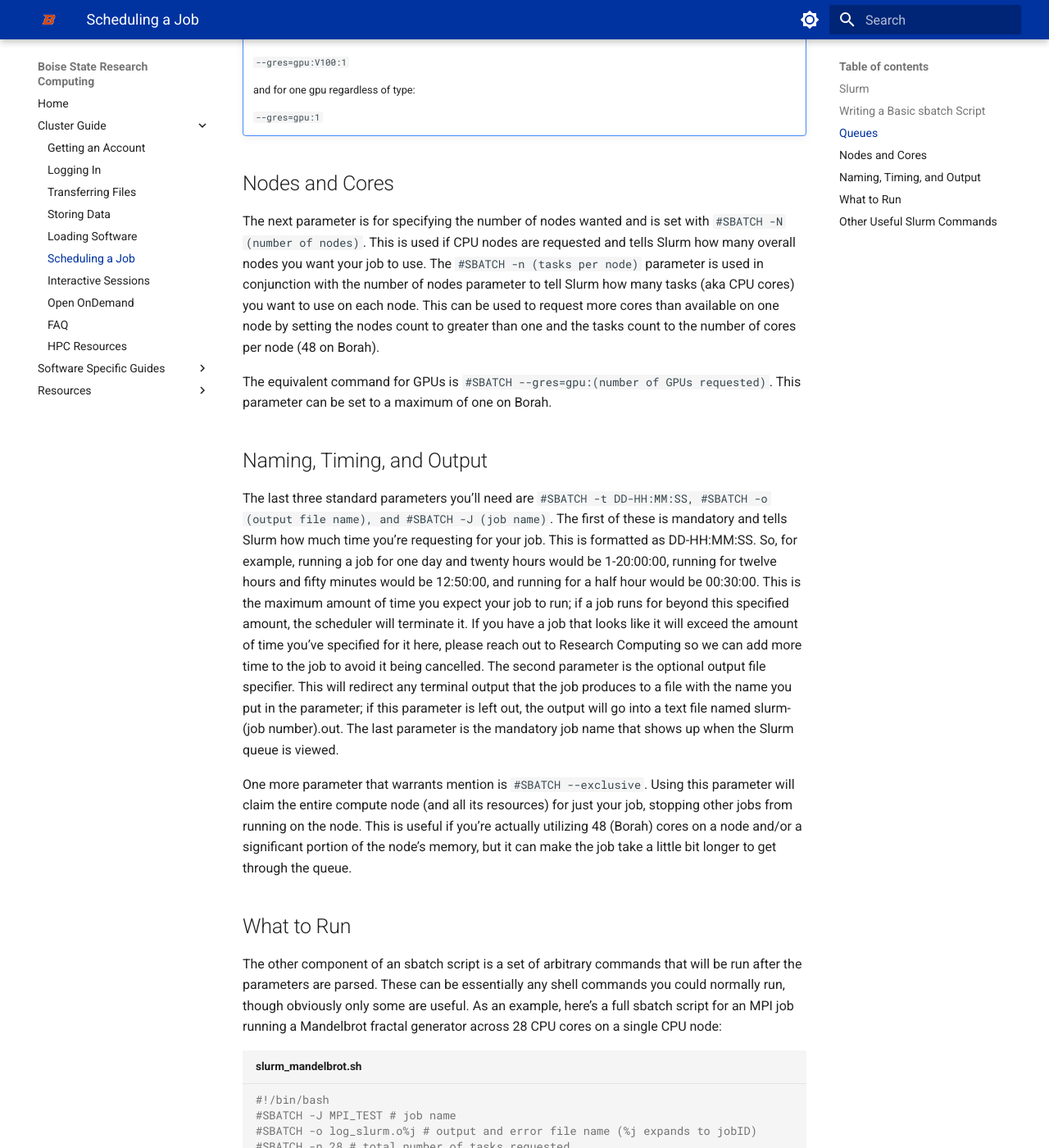
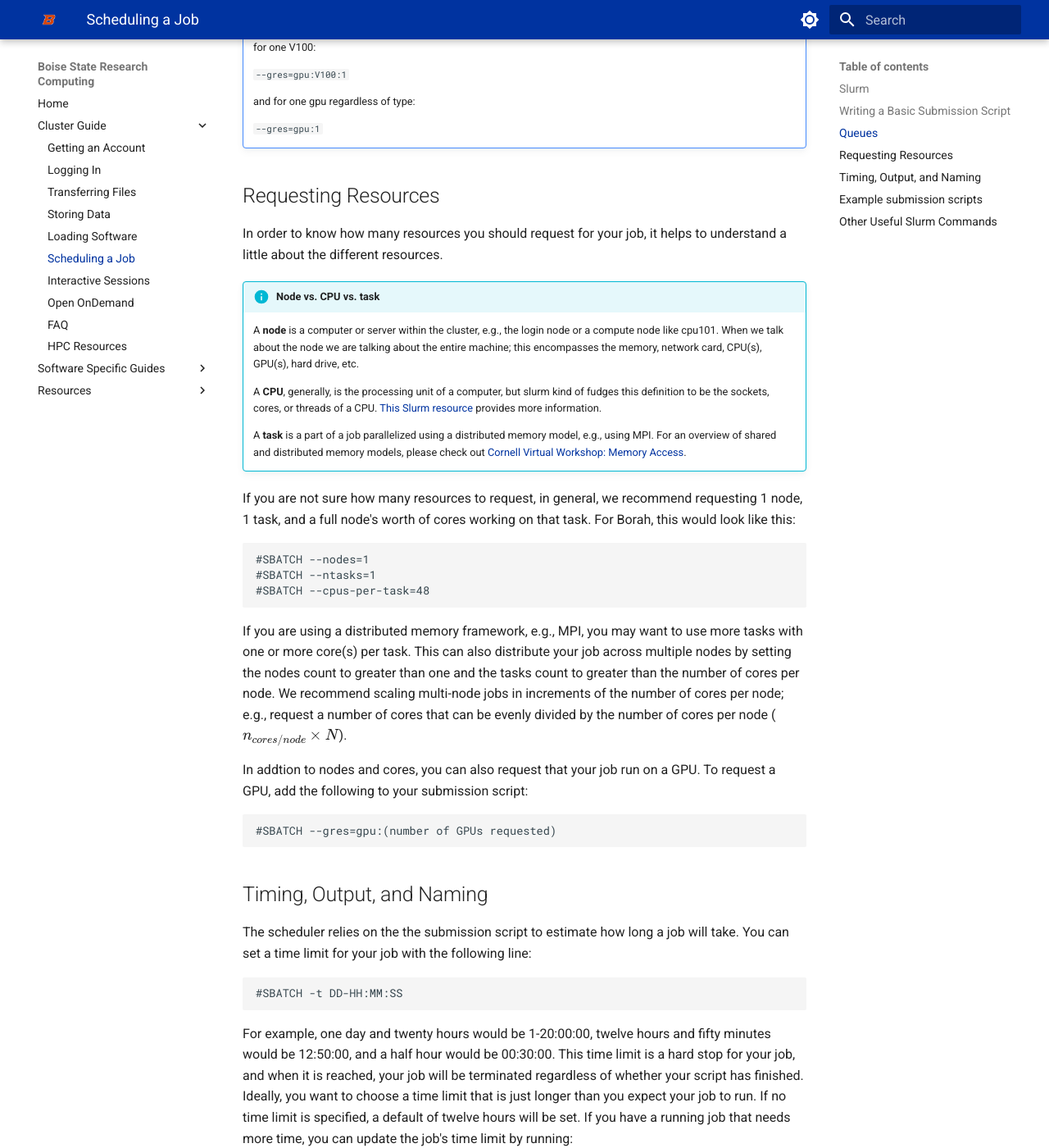
Before and after one commit to bsurc/docs, an MkDocs documentation site: the page built from docs/scheduling.md, in a window 1280 px wide and 1400 px high, scrolled down 1813 px. Shown: the whole window at 82% size. Built offline with MkDocs 1.6.1 and Material for MkDocs 9.7.7, drawn with Linux system fonts in a browser that asks for light colours; some of the changed text lies outside the part shown.

Commit message:
Update scheduling a job to be more current, more links

````diff
--- a/docs/scheduling.md
+++ b/docs/scheduling.md
@@ -3,48 +3,71 @@
 ## Slurm
 
 The clusters run jobs based on a queue system provided by the software Slurm.
-Jobs are submitted on a cluster to this scheduling software, assessed for priority, and then run on that cluster in order of priority.
-Priority is decided based on a few factors, such as how many jobs the user has run during that month on that cluster, how much time is requested for the job, how many cores and nodes are requested, and how long the job has waited.
+Jobs are submitted to this scheduling software, assessed for priority, and then
+run on that cluster in order of priority.
+Priority is decided based on a few factors, such as how many jobs the user has
+run during that month on that cluster, how much time is requested for the job,
+how many cores and nodes are requested, and how long the job has waited.
 Individual user priority is reset at the start of every month.
 
-Jobs must be run through the job scheduler – those not run through the scheduler will be automatically stopped by the system as the high CPU usage from a computational task could cause instability and crashes when other vital system processes then have to compete for resources.
+Jobs must be run through the scheduler – those not run through the scheduler
+will be automatically stopped by the system as the high CPU usage from a
+computational task could cause instability and crashes when other vital system
+processes then have to compete for resources.
 
-Jobs submitted to Slurm are specified with what’s called an “sbatch script”, which is essentially a set of commands and parameters that are passed to and then run by Slurm that become the job.
-These commands can include shell commands, the running of script files by other programs like R or Python, or running specific pieces of software.
 
-## Writing a Basic sbatch Script
+## Writing a Basic Submission Script
 
-An sbatch script contains two components: a set of sbatch parameters and the commands to be executed.
-The first of these tells Slurm some of the parameters about how the job should be run, the second tells it what to run.
-There are a wide variety of different sbatch parameters that can be specified, but only a few are relevant in most cases.
+Jobs scripts can be submitted to the scheduler using the command `sbatch`.
+These job scripts (sometimes called "batch scripts", "sbatch scripts", or
+"submission scripts") start with a header containing slurm parameters; the
+lines will all start with `#SBATCH`. These slurm parameters tell the scheduler
+how to allocate resources, and terminal commands, which are the commands you
+actually want to run: including shell commands, running scripts through other
+programs like R or Python, or calling specific software.
+Here we will discuss the slurm parameters and provide some basic options to help
+you get started, but please see the
+[Slurm sbatch documentation](https://slurm.schedmd.com/sbatch.html) for a
+full list of options.
 
 ## Queues
 
-The first of these parameters is the queue, also known as partition, parameter.
-Specified by the line `#SBATCH -p (partition name)` in the sbatch script, this parameter tells Slurm which queue (or partition) the job should be run in.
-You can view the queues available to you using the `sinfo` command.
+The queue (or partition) parameter tells the scheduler which queue the job
+should be submitted to and is specified as follows:
+```
+#SBATCH -p (partition name)
+```
+You can view the queues available to you from the command line using `sinfo`.
+The following table provides information about the queues on Borah:
 
 !!! warning
 
-    “Preemptable” means that jobs submitted to this queue can be stopped and requeued if a higher priority job needs the resources. If the software you are using makes use of checkpointing, i.e., writing out intermediate data so the job doesn't need to restart from the beginning, you can make the best use of these queues.
+    “Preemptable” means that jobs submitted to this queue can be stopped and
+    requeued if a higher priority job needs the resources. If the software you
+    are using makes use of checkpointing, i.e., writing out intermediate data so
+    the job doesn't need to restart from the beginning, you can make the best
+    use of these queues.
 
-The following are the queues available on Borah:
 
 | Queue    | Node Type | Max Nodes/User | Time limit (days) | Preemptable? | Total nodes |
 | :---     | :---      | :---           | :---              | :---         | :---        |
-| bsudfq   | CPU       | 8              | inifinite         | No           | 40          |
-| short    | CPU       | 72             | 2                 | Yes          | 72          |
-| gpu      | GPU       | 2              | infinite          | No           | 4           |
+| bsudfq   | CPU       | 8              | 28                | No           | 38          |
+| short    | CPU       | 39             | 7                 | Yes          | 39          |
+| gpu      | GPU       | 2              | 7                 | No           | 4           |
 | shortgpu | GPU       | 5              | 7                 | Yes          | 5           |
-| bigmem   | CPU (768 GB of RAM)| 1     | infinite          | No           | 1           |
+| bigmem   | CPU (768 GB of RAM)| 1     | 7                 | No           | 1           |
 
 !!! info "Borah hardware specifications"
 
-    Each CPU and GPU node has two Intel Xeon Gold 6252 2.1G 24 core processors, for a total of 48 cores per node. CPU nodes have 192GB and GPU nodes have 384GB of memory. Additionally, each GPU node has 2 NVIDIA Tesla V100 GPUs.
+    Each CPU and GPU node has two Intel Xeon Gold 6252 2.1G 24 core processors,
+    for a total of 48 cores per node. CPU nodes have 192GB and GPU nodes have
+    384GB of memory. Additionally, each GPU node has 2 NVIDIA Tesla V100 GPUs.
 
 !!! note "Note about shortgpu queue"
 
-    The shortgpu partition contains 8 NVidia V100 gpus and 8 NVidia Quadro RTX8000 gpus. If you would like to run on a specific gpu type, you can add the following to your slurm scripts:
+    The shortgpu partition contains 8 NVidia V100 gpus and 8 NVidia Quadro
+    RTX8000 gpus. If you would like to run on a specific gpu type, you can add
+    the following to your slurm scripts:
     for one RTX8000:
 
     `--gres=gpu:RTX8000:1`
@@ -57,95 +80,190 @@ The following are the queues available on Borah:
 
     `--gres=gpu:1`
 
-## Nodes and Cores
+## Requesting Resources
 
-The next parameter is for specifying the number of nodes wanted and is set with `#SBATCH -N (number of nodes)`.
-This is used if CPU nodes are requested and tells Slurm how many overall nodes you want your job to use.
-The `#SBATCH -n (tasks per node)` parameter is used in conjunction with the number of nodes parameter to tell Slurm how many tasks (aka CPU cores) you want to use on each node.
-This can be used to request more cores than available on one node by setting the nodes count to greater than one and the tasks count to the number of cores per node (48 on Borah).
+In order to know how many resources you should request for your job, it helps to
+understand a little about the different resources.
 
-The equivalent command for GPUs is `#SBATCH --gres=gpu:(number of GPUs requested)`.
-This parameter can be set to a maximum of one on Borah.
+!!! info "Node vs. CPU vs. task"
 
-## Naming, Timing, and Output
+    A **node** is a computer or server within the cluster, e.g., the login node
+    or a compute node like cpu101.
+    When we talk about the node we are talking about the entire machine; this
+    encompasses the memory, network card, CPU(s), GPU(s), hard drive, etc.
 
-The last three standard parameters you’ll need are `#SBATCH -t DD-HH:MM:SS, #SBATCH -o (output file name), and #SBATCH -J (job name)`.
-The first of these is mandatory and tells Slurm how much time you’re requesting for your job.
-This is formatted as DD-HH:MM:SS.
-So, for example, running a job for one day and twenty hours would be 1-20:00:00, running for twelve hours and fifty minutes would be 12:50:00, and running for a half hour would be 00:30:00.
-This is the maximum amount of time you expect your job to run; if a job runs for beyond this specified amount, the scheduler will terminate it.
-If you have a job that looks like it will exceed the amount of time you’ve specified for it here, please reach out to Research Computing so we can add more time to the job to avoid it being cancelled.
-The second parameter is the optional output file specifier.
-This will redirect any terminal output that the job produces to a file with the name you put in the parameter; if this parameter is left out, the output will go into a text file named slurm-(job number).out.
-The last parameter is the mandatory job name that shows up when the Slurm queue is viewed.
+    A **CPU**, generally, is the processing unit of a computer, but slurm kind
+    of fudges this definition to be the sockets, cores, or threads of a CPU.
+    [This Slurm resource](https://slurm.schedmd.com/cpu_management.html) provides
+    more information.
 
-One more parameter that warrants mention is `#SBATCH --exclusive`.
-Using this parameter will claim the entire compute node (and all its resources) for just your job, stopping other jobs from running on the node.
-This is useful if you’re actually utilizing 48 (Borah) cores on a node and/or a significant portion of the node’s memory, but it can make the job take a little bit longer to get through the queue.
+    A **task** is a part of a job parallelized using a distributed memory model,
+    e.g., using MPI.
+    For an overview of shared and distributed memory models, please check out
+    [Cornell Virtual Workshop: Memory Access](https://cvw.cac.cornell.edu/parallel/memory-access/index).
 
-## What to Run
+If you are not sure how many resources to request, in general,  we recommend
+requesting 1 node, 1 task, and a full node's worth of cores working on that
+task. For Borah, this would look like this:
 
-The other component of an sbatch script is a set of arbitrary commands that will be run after the parameters are parsed.
-These can be essentially any shell commands you could normally run, though obviously only some are useful.
-As an example, here’s a full sbatch script for an MPI job running a Mandelbrot fractal generator across 28 CPU cores on a single CPU node:
-
-
-``` bash title="slurm_mandelbrot.sh"
-#!/bin/bash
-#SBATCH -J MPI_TEST # job name
-#SBATCH -o log_slurm.o%j # output and error file name (%j expands to jobID)
-#SBATCH -n 28 # total number of tasks requested
-#SBATCH -N 1 # number of nodes you want to run on
-#SBATCH -p defq # queue (partition)
-#SBATCH -t 12:00:00 # run time (hh:mm:ss) - 12.0 hours in this example.
-
-module load slurm
-module load gcc
-module load mpich/ge/gcc/64/3.2.1
-mpirun -np 28 ./mandelbrot
+```
+#SBATCH --nodes=1
+#SBATCH --ntasks=1
+#SBATCH --cpus-per-task=48
 ```
 
-As another example, here’s a full sbatch script for a CUDA job running a Mandelbrot fractal generator on a single GPU node:
+If you are using a distributed memory framework, e.g., MPI, you may want to use
+more tasks with one or more core(s) per task.
+This can also distribute your job across multiple nodes by setting the nodes
+count to greater than one and the tasks count to greater than the number of cores
+per node.
+We recommend scaling multi-node jobs in increments of the number of cores per
+node; e.g., request a number of cores that can be evenly divided by the number
+of cores per node ($n_{cores/node} \times N$).
 
-``` bash title="slurm_cumandy.sh"
-#!/bin/bash
-#SBATCH -J CUDA_TEST # job name
-#SBATCH -o log_slurm.o%j # output and error file name (%j expands to jobID)
-#SBATCH -n 1 # total number of tasks requested
-#SBATCH -N 1 # number of nodes you want to run on
-#SBATCH -p gpuq # queue (partition) -- defq, eduq, gpuq, shortq
-#SBATCH --gres=gpu:1 # request one gpu
-#SBATCH -t 12:00:00 # run time (hh:mm:ss) - 12.0 hours in this example.
-
-module load slurm
-module load cuda10.0
-
-# Execute the program
-./cudaMandy
+In addtion to nodes and cores, you can also request that your job run on a GPU.
+To request a GPU, add the following to your submission script:
+```
+#SBATCH --gres=gpu:(number of GPUs requested)
 ```
 
-The first parts of these scripts are the parameters we discussed above.
-Below those begin the shell commands; the first of these, the module load commands, are just loading certain modules into the environment.
-These modules are the Slurm scheduler (slurm), the gcc compiler (gcc), an MPI framework called “mpich” (mpich/ge/gcc/64/3.2.1), and the CUDA version 10 toolkit (cuda10.0).
-Note that Slurm is necessary in both (and in all) sbatch scripts as this loads the job scheduler.
-gcc is also required for many programs to run correctly – mpich and CUDA are job dependent, however.
-In the first example, the `mpirun -np 28 ./mandelbrot` command invokes the loaded mpich MPI interface and runs the program with it across 28 cores.
-In the second example, the `./cudaMandy` command runs a program with CUDA that generates the fractal using a GPU on a GPU node.
-In your own scripts, the section with commands like the mpirun is where you would, for example, run your parallel R or Python script that’s meant to utilize the computing resources.
-This is also where you’d invoke commands from programs like GROMACS, BLAST, or whatever software you’re using.
+## Timing, Output, and Naming
 
-These other commands will differ from job to job.
-As can be seen, these scripts are somewhat nuanced, so contact Research Computing if you need any help putting them together.
+The scheduler relies on the the submission script to estimate how long a job
+will take. You can set a time limit for your job with the following line:
+```
+#SBATCH -t DD-HH:MM:SS
+```
+For example, one day and twenty hours would be 1-20:00:00, twelve hours and
+fifty minutes would be 12:50:00, and a half hour would be 00:30:00.
+This time limit is a hard stop for your job, and when it is reached, your job
+will be terminated regardless of whether your script has finished.
+Ideally, you want to choose a time limit that is just longer than you expect
+your job to run.
+If no time limit is specified, a default of twelve hours will be set.
+If you have a running job that needs more time, you can update the job's time
+limit by running:
+```bash
+scontrol update job JOBID timelimit=NEWTIMELIMIT
+```
+where `JOBID` is the job id of the job you want to update and `NEWTIMELIMIT` is
+the new time limit.
 
-Once your script is ready, use the command `sbatch (job script filename)` to run the job.
-You will get an output message saying `Submitted batch job (job number)`, which tells you that your job was successfully submitted.
+If you want to change the name of the file where the script output is logged,
+you can use the following line:
+```
+#SBATCH -o (output file name)
+```
+This will redirect any terminal output that the job produces to a file in the
+current working directory with the name you specify; if this parameter is
+omitted, the output is logged to a text file named `slurm-(job number).out`.
+
+If you want to give your job a unique name to identify it in the `squeue`
+output, you can do so by adding the following line to your script:
+```
+#SBATCH -J (job name)
+```
+
+Finally, if you want to make sure that your job has exclusive access to an
+entire node--regardless of how many resources it is using--you can add the
+following line to your submission script:
+```
+#SBATCH --exclusive
+```
+This will claim the entire compute node (and all its resources) for just your
+job, stopping other jobs from running on the node. This is useful if you’re
+actually utilizing all 48 cores (on Borah) and/or a significant portion of the
+node’s memory, but it can make the job take a little longer to get through
+the queue.
+
+## Example submission scripts
+
+The final component of an sbatch script is the set of commands that will be run
+after the slurm parameters are parsed.
+These can be any shell command, e.g., loading modules, setting environment
+variables, or calling executables.
+Let's say you've created an MPI executable (maybe your code is something like
+[hello_world.c](https://mpitutorial.com/tutorials/mpi-hello-world/)); you could
+use the following script to submit this job to the scheduler requesting 48 cores
+on a single CPU node:
+
+```bash title="hello_world_slurm.sh"
+#!/bin/bash
+#SBATCH -J HELLOWORLD    # job name
+#SBATCH -o log_slurm.o%j # output and error file name (%j expands to jobID)
+#SBATCH -n 48            # total number of tasks requested
+#SBATCH -N 1             # number of nodes you want to run on
+#SBATCH -p bsudfq        # queue (partition)
+#SBATCH -t 00:05:00      # run time (hh:mm:ss) - 5 minutes in this example
+
+# (optional) Print some debugging information
+echo "Date              = $(date)"
+echo "Hostname          = $(hostname -s)"
+echo "Working Directory = $(pwd)"
+echo ""
+echo "Number of Nodes Allocated  = $SLURM_JOB_NUM_NODES"
+echo "Number of Tasks Allocated  = $SLURM_NTASKS"
+echo ""
+
+# Run the program
+module load borah-base openmpi/4.1.3/gcc/12.1.0
+mpirun -n 48 ./hello_world
+```
+
+As another example, here’s a job script requesting a GPU node and then running
+`nvidia-smi` to see information about the GPU:
+
+```bash title="gpu_slurm.sh"
+#!/bin/bash
+#SBATCH -J NVIDIASMI        # job name
+#SBATCH -o log_slurm.o%j    # output and error file name (%j expands to jobID)
+#SBATCH -c 1                # cpus per task
+#SBATCH -N 1                # number of nodes you want to run on
+#SBATCH --gres=gpu:1        # request a gpu
+#SBATCH -p gpu              # queue (partition)
+#SBATCH -t 00:05:00         # run time (hh:mm:ss)
+
+# (optional) Print some debugging information
+echo "Date              = $(date)"
+echo "Hostname          = $(hostname -s)"
+echo "Working Directory = $(pwd)"
+echo ""
+echo "Number of Nodes Allocated  = $SLURM_JOB_NUM_NODES"
+echo "Number of Tasks Allocated  = $SLURM_NTASKS"
+echo "GPU Allocated              = $SLURM_JOB_GPUS"
+echo ""
+nvidia-smi
+```
+
+These commands will differ from job to job.
+If you need any help setting up a submission script, please don't hesitate to
+email us at ResearchComputing@boisestate.edu--we're happy to help!
+
+Once your script is ready, you can submit it using
+```
+sbatch (job script filename)
+```
+You will get an output message saying `Submitted batch job (job number)`, which
+tells you that your job was successfully submitted.
 
 ## Other Useful Slurm Commands
 
-`scancel (job number)` cancels a job based on its number; you can, for obvious reasons, only cancel jobs that you’ve submitted.
-`squeue` shows the current Slurm queue and all jobs in it.
-Jobs that have something like `cpu102` (on Borah) at their far right are jobs that are currently running.
-If a job has something like `(Resources)` or `(Priority)` on the far right, then it’s currently sitting in the queue waiting to be run.
-`(Resources)` means that the job has priority over other jobs in the queue and is just waiting on node(s) to become available, while `(Priority)` means that there are other jobs in the queue with a higher priority that must be run before that job will run.
+`scancel (job number)` : cancels a job; you can only cancel your own jobs.
 
-The command `scontrol` also allows for detailed job information to be viewed, and can be used with `scontrol show job (job number)`.
+`squeue` : shows the current Slurm queue and all jobs in it.
+
+`squeue --me` : shows only your jobs in the current Slurm queue.
+
+!!! note "How to read squeue"
+
+    A job that is currently running will have a state (`ST`) code of `R`.
+    The `NODELIST (REASON)` column will tell you what nodes the job is running
+    on, or if it is not yet running, why it is waiting.
+    If a job has something like `(Resources)` or `(Priority)` in that column,
+    then it’s currently sitting in the queue waiting to be run.
+    `(Resources)` means that the job has priority over other jobs in the queue
+    and is just waiting on resources to become available, while `(Priority)`
+    means that there are other jobs in the queue with a higher priority that
+    must be run before that job will run.
+
+`scontrol show job (job number)` : shows detailed job information.
--- a/mkdocs.yml
+++ b/mkdocs.yml
@@ -40,6 +40,10 @@ theme:
       name: Switch to light mode
 extra_css:
   - stylesheets/extra.css
+extra_javascript:
+  - javascripts/mathjax.js
+  - https://polyfill.io/v3/polyfill.min.js?features=es6
+  - https://cdn.jsdelivr.net/npm/mathjax@3/es5/tex-mml-chtml.js
 extra:
   social:
     - icon: fontawesome/solid/envelope
@@ -54,3 +58,5 @@ markdown_extensions:
   - pymdownx.superfences
   - pymdownx.keys
   - codehilite
+  - pymdownx.arithmatex:
+      generic: true
````
